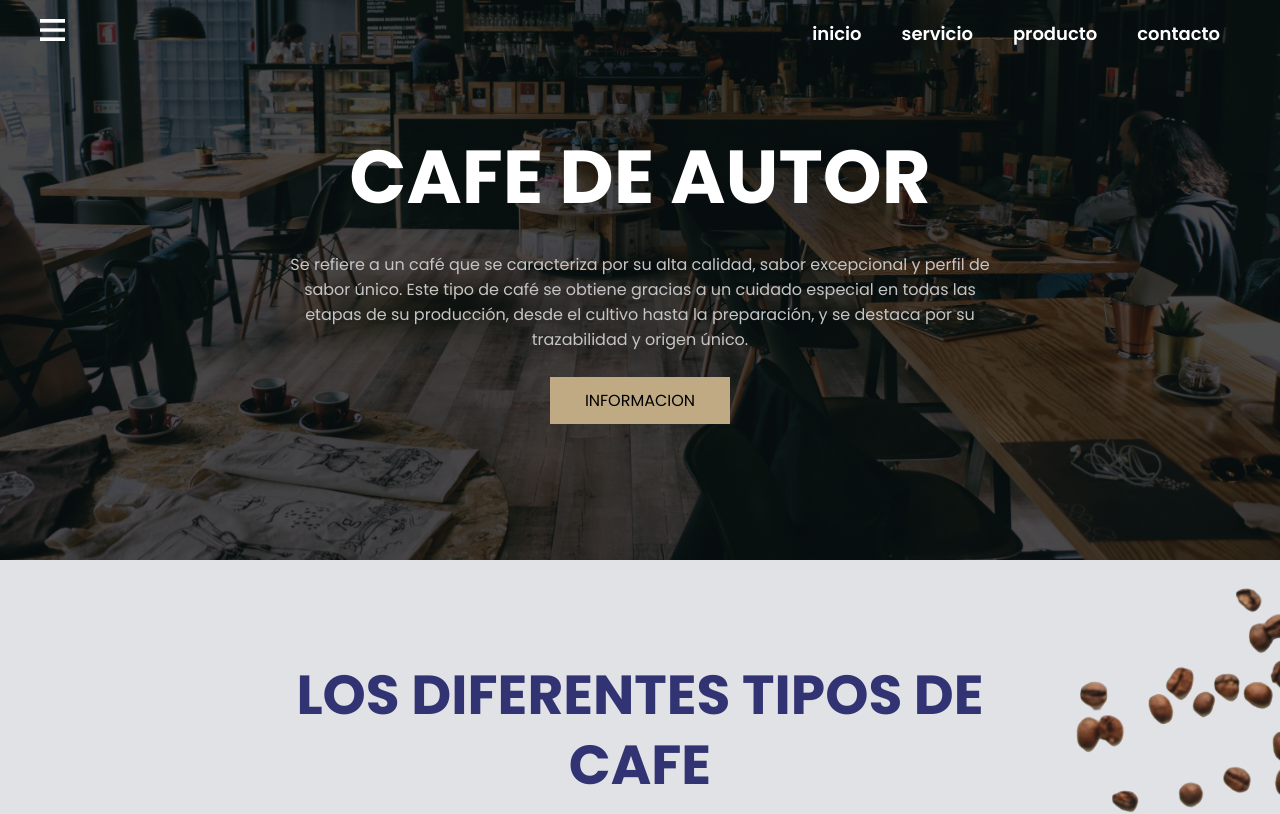
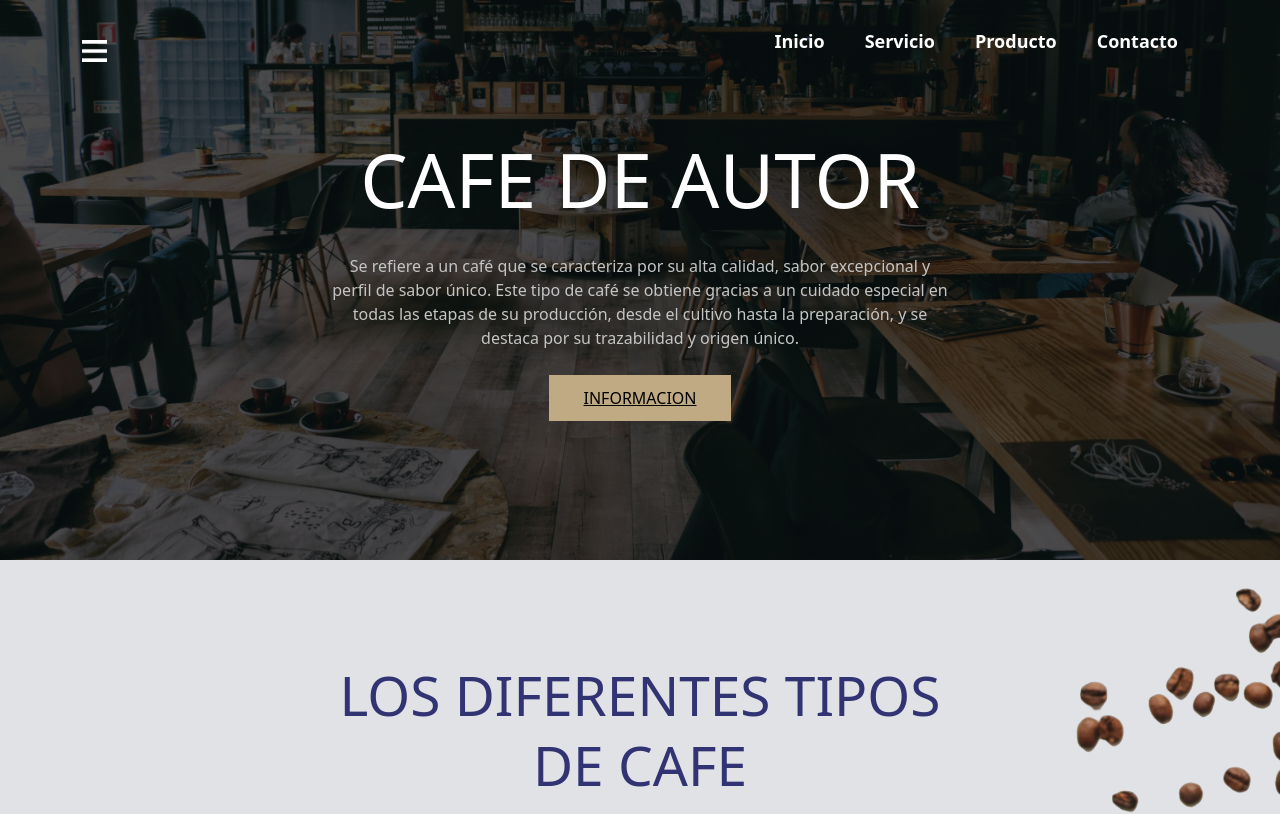
Before and after one commit to kuko06/mi-proyecto-react, a React (Create React App) app: page / in a window 1280 px wide. Shown: the top 814 px of the page. Built offline with nearby package versions, Linux system fonts and the light colour scheme.

Commit message:
arreglos

```diff
--- a/package.json
+++ b/package.json
@@ -7,10 +7,12 @@
     "@testing-library/jest-dom": "^6.6.3",
     "@testing-library/react": "^16.3.0",
     "@testing-library/user-event": "^13.5.0",
+    "bootstrap": "^5.3.7",
     "react": "^19.1.0",
     "react-dom": "^19.1.0",
     "react-router-dom": "^7.6.3",
     "react-scripts": "5.0.1",
+    "react-scroll": "^1.9.3",
     "web-vitals": "^2.1.4"
   },
   "scripts": {
--- a/src/App.css
+++ b/src/App.css
@@ -484,5 +484,7 @@ padding: 0;
     flex-direction: column;
     text-align: center;
 }
-
+html {
+    scroll-behavior: smooth;
 }
+}
--- a/src/App.js
+++ b/src/App.js
@@ -5,11 +5,12 @@ import { Encabezado } from "./components/ui/Encabezado";
 import { LikeButton } from "./components/ui/LikeButton";
 import { FormContacto } from "./components/ui/FormContacto";
 import { CafeSection } from "./components/ui/CafeSection";
+import 'bootstrap/dist/css/bootstrap.min.css';
 
 function App() {
   return (
     <>
-      <header className="header">
+      <header className="header" id="inicio">
         <Navbar/>
         <div className="header-content container">
 
@@ -29,7 +30,7 @@ function App() {
 
       <CafeSection />
 
-      <main className="servicio">
+      <main className="servicio" id="servicio">
         <div className="servicio-content container">
           <h2>Servicio de cafeteria</h2>
           <div className="servicio-grupo">
@@ -74,7 +75,7 @@ function App() {
         </div>
       </main>
 
-      <section className="general">
+      <section className="general" id="producto">
         <div className="general-1">
           <h2>Molienda</h2>
           <p>
@@ -165,7 +166,7 @@ function App() {
         </a>
       </section>
 
-      <footer className="footer">
+      <footer className="footer" id="contacto">
         <div className="footer-content container">
           <div className="link">
             <h3>NOSOTROS</h3>
--- a/src/components/layout/Navbar.js
+++ b/src/components/layout/Navbar.js
@@ -1,5 +1,8 @@
+import { Link } from "react-scroll";
+
 export const Navbar = () => {
-    return(<div className="menu container">
+  return (
+    <div className="menu container">
       <input type="checkbox" id="menu" />
       <label htmlFor="menu">
         <img
@@ -11,19 +14,51 @@ export const Navbar = () => {
       <nav className="navbar">
         <ul>
           <li>
-                <a href="#">inicio</a>
+            <Link
+              to="inicio"
+              smooth={true}
+              duration={500}
+              offset={-70}
+              className="nav-link"
+            >
+              Inicio
+            </Link>
           </li>
           <li>
-                <a href="#">servicio</a>
+            <Link
+              to="servicio"
+              smooth={true}
+              duration={500}
+              offset={-70}
+              className="nav-link"
+            >
+              Servicio
+            </Link>
           </li>
           <li>
-                <a href="#">producto</a>
+            <Link
+              to="producto"
+              smooth={true}
+              duration={500}
+              offset={-70}
+              className="nav-link"
+            >
+              Producto
+            </Link>
           </li>
           <li>
-                <a href="#">contacto</a>
+            <Link
+              to="contacto"
+              smooth={true}
+              duration={500}
+              offset={-70}
+              className="nav-link"
+            >
+              Contacto
+            </Link>
           </li>
         </ul>
       </nav>
     </div>
   );
-}
+};
```
Also changed, not shown: 1 other file (tests, documents, lock files or other folders). Lines whose indentation alone changed are shown as unchanged.
